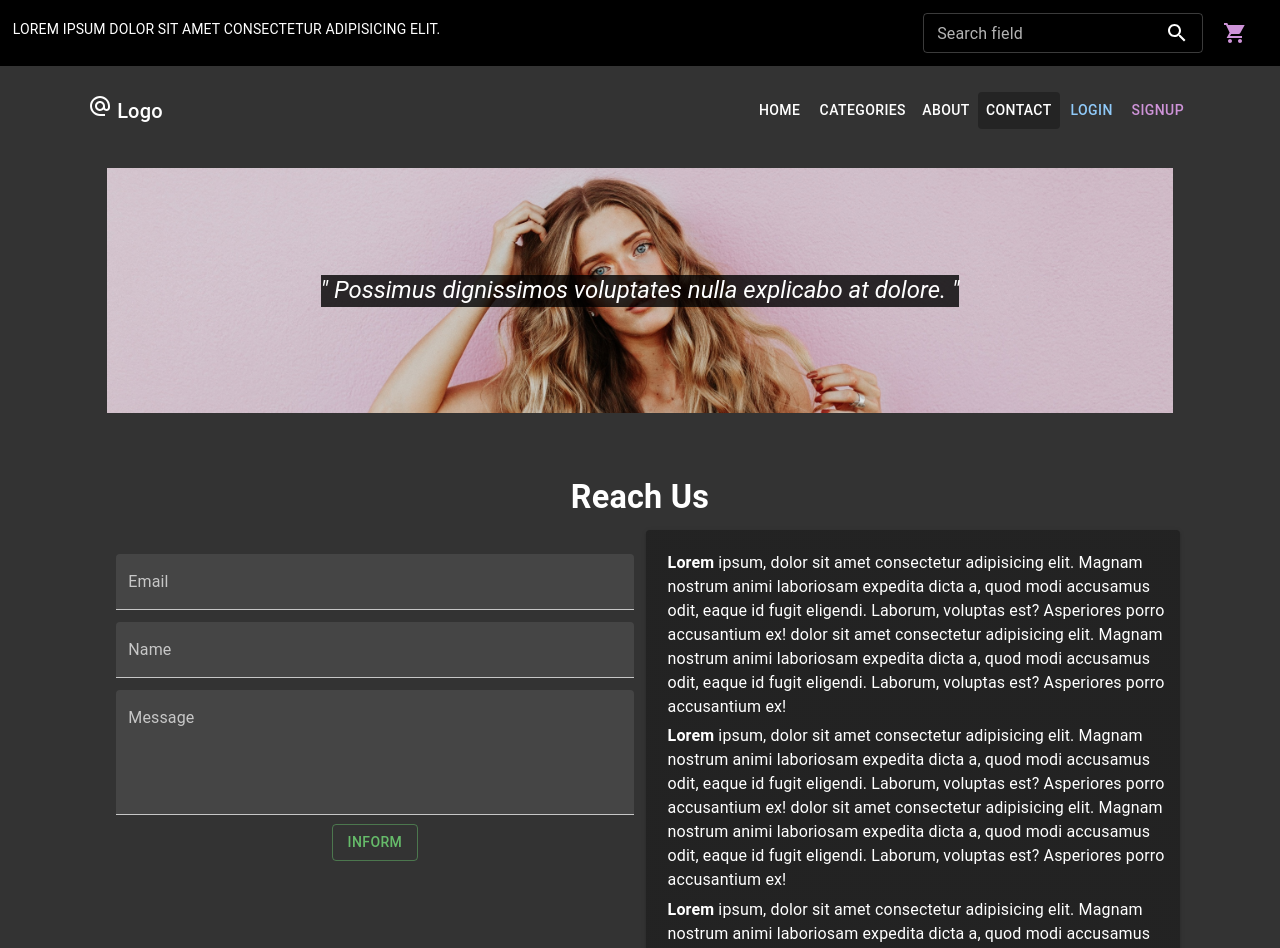
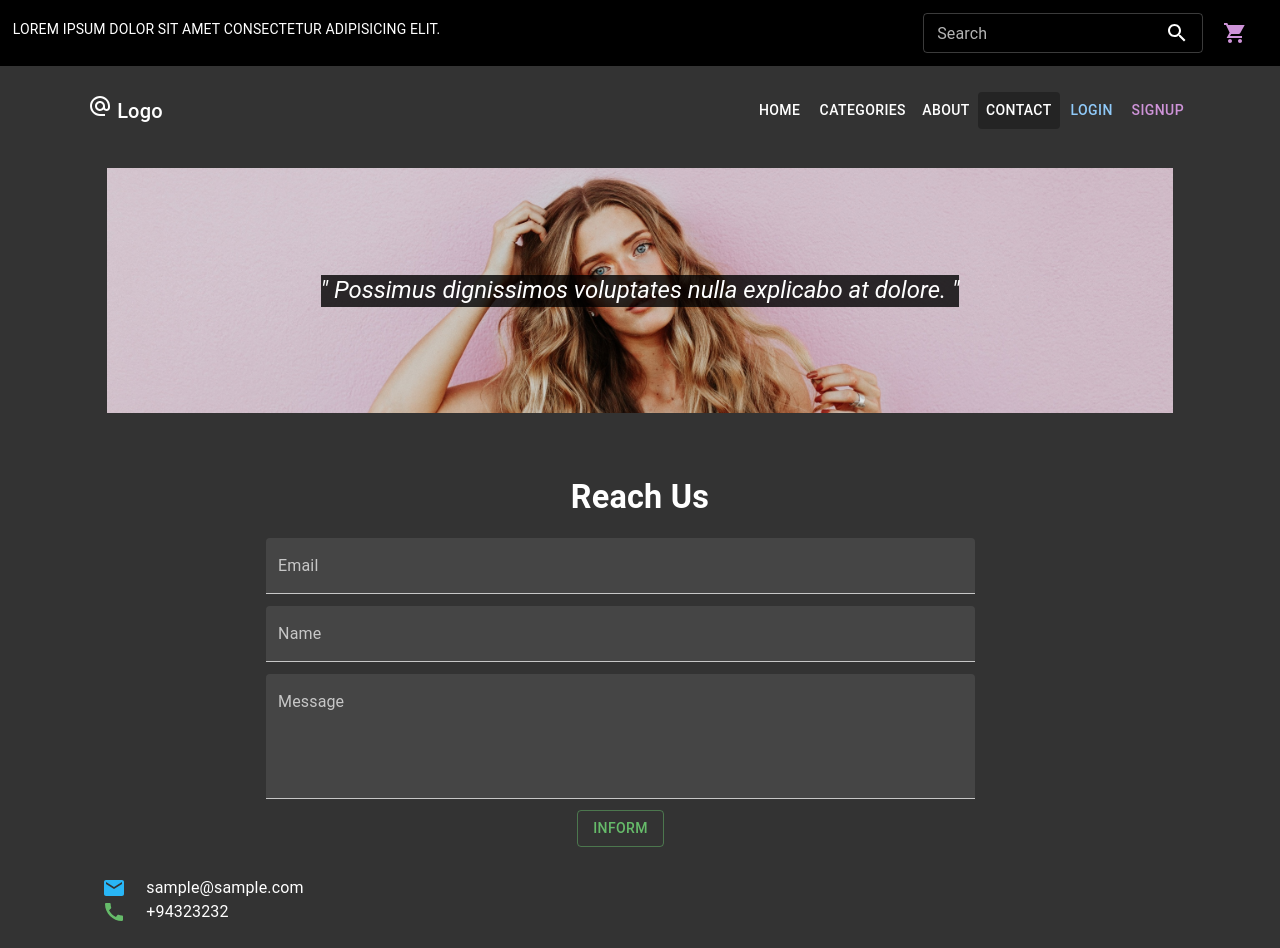
Before and after one commit to TechDinith/storefront, a React (Create React App) app: page /contact in a window 1280 px wide. Shown: the top 948 px of the page. Built offline with nearby package versions, Linux system fonts and the light colour scheme.

Commit message:
contact template done

```diff
--- a/src/components/pages/contact/contact.page.tsx
+++ b/src/components/pages/contact/contact.page.tsx
@@ -1,11 +1,11 @@
 import Grid from "@mui/material/Grid";
-import { Image } from "antd";
 import wideabout from "../../../images/wideabout.jpg";
-import simg2 from "../../../images/simg2.jpg";
 import Typography from "@mui/material/Typography";
 import Box from "@mui/material/Box";
 import Paper from "@mui/material/Paper";
 import ContactForm from "../../sections/contact-form/contactForm.section";
+import MailIcon from "@mui/icons-material/Mail";
+import CallIcon from "@mui/icons-material/Call";
 
 const Contact = () => {
   return (
@@ -39,38 +39,25 @@ const Contact = () => {
         </Typography>
       </Grid>
 
-      <Grid container spacing={2} m="auto" justifyContent="center">
-        <Grid item xs={5} mr="1%" mb="1%">
+      <Grid container justifyContent="center" alignItems="center" spacing={2}>
+        <Grid item xs={10} mr="1%" mb="1%" px="2%">
           <ContactForm />
         </Grid>
-        <Grid item xs={10} sm={10} md={5} component={Paper} elevation={2}>
-          <Typography variant="body1" m="1%">
-            <b>Lorem</b> ipsum, dolor sit amet consectetur adipisicing elit.
-            Magnam nostrum animi laboriosam expedita dicta a, quod modi
-            accusamus odit, eaque id fugit eligendi. Laborum, voluptas est?
-            Asperiores porro accusantium ex! dolor sit amet consectetur
-            adipisicing elit. Magnam nostrum animi laboriosam expedita dicta a,
-            quod modi accusamus odit, eaque id fugit eligendi. Laborum, voluptas
-            est? Asperiores porro accusantium ex!
-          </Typography>
-          <Typography variant="body1" m="1%">
-            <b>Lorem</b> ipsum, dolor sit amet consectetur adipisicing elit.
-            Magnam nostrum animi laboriosam expedita dicta a, quod modi
-            accusamus odit, eaque id fugit eligendi. Laborum, voluptas est?
-            Asperiores porro accusantium ex! dolor sit amet consectetur
-            adipisicing elit. Magnam nostrum animi laboriosam expedita dicta a,
-            quod modi accusamus odit, eaque id fugit eligendi. Laborum, voluptas
-            est? Asperiores porro accusantium ex!
-          </Typography>
-          <Typography variant="body1" m="1%">
-            <b>Lorem</b> ipsum, dolor sit amet consectetur adipisicing elit.
-            Magnam nostrum animi laboriosam expedita dicta a, quod modi
-            accusamus odit, eaque id fugit eligendi. Laborum, voluptas est?
-            Asperiores porro accusantium ex! dolor sit amet consectetur
-            adipisicing elit. Magnam nostrum animi laboriosam expedita dicta a,
-            quod modi accusamus odit, eaque id fugit eligendi. Laborum, voluptas
-            est? Asperiores porro accusantium ex!
-          </Typography>
+        <Grid item xs={10} mr="1%" mb="1%" px="2%">
+          <Box>
+            <Box display="flex">
+              <MailIcon color="info" />
+              <Typography variant="body1" ml="2%" color="white">
+                sample@sample.com
+              </Typography>
+            </Box>
+            <Box display="flex">
+              <CallIcon color="success" />
+              <Typography variant="body1" ml="2%" color="white">
+                +94323232
+              </Typography>
+            </Box>
+          </Box>
         </Grid>
       </Grid>
     </>
--- a/src/components/sections/contact-form/contactForm.section.tsx
+++ b/src/components/sections/contact-form/contactForm.section.tsx
@@ -1,29 +1,28 @@
 import { useForm, Controller, SubmitHandler } from "react-hook-form";
 import TextField from "@mui/material/TextField";
 import Button from "@mui/material/Button";
-import Box from "@mui/material/Box";
 import Grid from "@mui/material/Grid";
+import Typography from "@mui/material/Typography";
 
 interface IFormInput {
   email: string;
   name: string;
-  message: string;
+  info: string;
 }
 
 const ContactForm = () => {
-  const { control, handleSubmit } = useForm<IFormInput>();
+  const {
+    control,
+    handleSubmit,
+    formState: { errors },
+  } = useForm<IFormInput>();
 
   const onSubmit: SubmitHandler<IFormInput> = (data) => {
     console.log(data);
   };
 
   return (
-    <Grid
-      container
-      direction="column"
-      alignItems="center"
-      justifyContent="center"
-    >
+    <Grid container alignItems="center" justifyContent="center">
       <form onSubmit={handleSubmit(onSubmit)}>
         <Controller
           name="email"
@@ -36,9 +35,17 @@ const ContactForm = () => {
               {...field}
               label="Email"
               margin="dense"
+              type="email"
+              error={Boolean(errors.email)}
             />
           )}
+          rules={{ required: { value: true, message: "Email is Required" } }}
         />
+        {errors.email && (
+          <Typography color="red" variant="caption">
+            {errors.email.message}
+          </Typography>
+        )}
         <Controller
           name="name"
           control={control}
@@ -50,11 +57,18 @@ const ContactForm = () => {
               label="Name"
               fullWidth
               margin="dense"
+              error={Boolean(errors.name)}
             />
           )}
+          rules={{ required: { value: true, message: "Name is Required" } }}
         />
+        {errors.name && (
+          <Typography color="red" variant="caption">
+            {errors.name.message}
+          </Typography>
+        )}
         <Controller
-          name="message"
+          name="info"
           control={control}
           defaultValue=""
           render={({ field }) => (
@@ -66,9 +80,16 @@ const ContactForm = () => {
               margin="dense"
               multiline
               rows={4}
+              error={Boolean(errors.info)}
             />
           )}
+          rules={{ required: { value: true, message: "Message is Required" } }}
         />
+        {errors.name && (
+          <Typography color="red" variant="caption">
+            {errors.info?.message}
+          </Typography>
+        )}
         <Grid
           container
           direction="column"
--- a/src/components/templates/header/header.tsx
+++ b/src/components/templates/header/header.tsx
@@ -32,7 +32,7 @@ const Header = () => {
       <Grid item xs={6} container direction="row" justifyContent="flex-end">
         <TextField
           id="outlined-search"
-          label="Search field"
+          label="Search"
           type="search"
           sx={{ color: "white" }}
           size="small"
--- a/src/components/templates/layout/layout.tsx
+++ b/src/components/templates/layout/layout.tsx
@@ -29,10 +29,9 @@ const Layout = () => {
               <Route path="/contact" element={<Contact />} />
             </Routes>
           </Grid>
-        </Grid>
-
-        <Grid item xs={12} mt="5%" color="white">
-          <Footer />
+          <Grid item xs={12} mt="5%" color="white">
+            <Footer />
+          </Grid>
         </Grid>
       </Box>
     </>
--- a/src/components/templates/navbar/navbar.tsx
+++ b/src/components/templates/navbar/navbar.tsx
@@ -302,7 +302,7 @@ const Navbar = (props: Props) => {
               >
                 <TextField
                   id="outlined-search"
-                  label="Search field"
+                  label="Search"
                   type="search"
                   size="small"
                   InputProps={{
@@ -369,7 +369,7 @@ const Navbar = (props: Props) => {
               >
                 <TextField
                   id="outlined-search"
-                  label="Search field"
+                  label="Search"
                   type="search"
                   size="small"
                   InputProps={{
```
